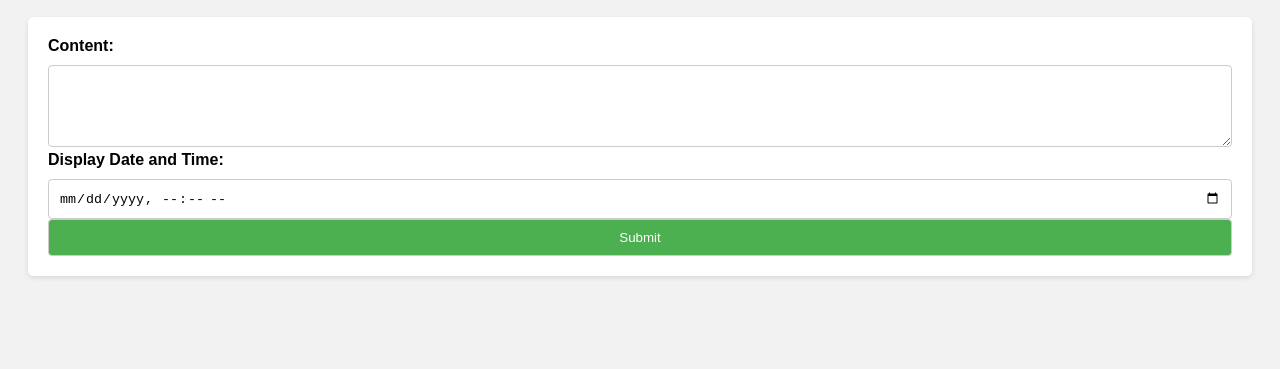
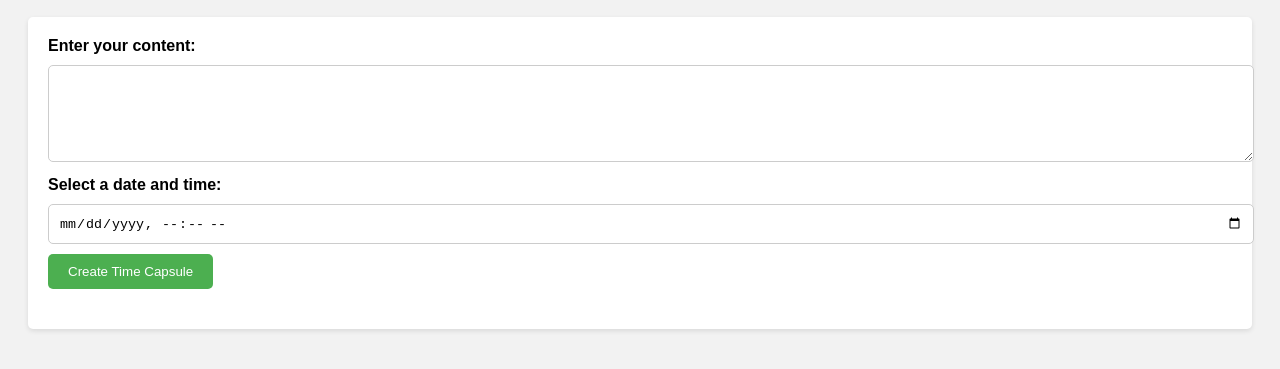
Before and after one commit to Amogh-Rao/TimeCapsule, a plain HTML site: page index.html in a window 1280 px wide. Shown: the part 89-458 px from the top of the page. Drawn offline with nearby package versions, Linux system fonts and the light colour scheme.

Commit message:
Update index.html

```diff
--- a/index.html
+++ b/index.html
@@ -15,11 +15,12 @@
             margin-bottom: 20px;
         }
 
-        form {
+        #timeCapsuleForm {
             background-color: #fff;
             padding: 20px;
             border-radius: 5px;
             box-shadow: 0 2px 5px rgba(0, 0, 0, 0.1);
+            margin-bottom: 20px;
         }
 
         label {
@@ -28,79 +29,75 @@
             font-weight: bold;
         }
 
-        textarea, input[type="datetime-local"], input[type="submit"] {
+        textarea {
             width: 100%;
             padding: 10px;
-            border-radius: 4px;
+            border-radius: 5px;
             border: 1px solid #ccc;
-            box-sizing: border-box;
+            resize: vertical;
+            margin-bottom: 10px;
         }
 
-        input[type="submit"] {
+        input[type="datetime-local"] {
+            width: 100%;
+            padding: 10px;
+            border-radius: 5px;
+            border: 1px solid #ccc;
+            margin-bottom: 10px;
+        }
+
+        button {
             background-color: #4CAF50;
-            color: white;
+            color: #fff;
+            padding: 10px 20px;
+            border: none;
+            border-radius: 5px;
             cursor: pointer;
+        }
+
+        button:hover {
+            background-color: #45a049;
         }
 
         #timeCapsuleLink {
             text-align: center;
             margin-top: 20px;
         }
-
-        #successMessage {
-            margin-top: 20px;
-            padding: 10px;
-            background-color: #D4EDDA;
-            color: #155724;
-            border-radius: 5px;
-            box-shadow: 0 2px 5px rgba(0, 0, 0, 0.1);
-            display: none;
-        }
     </style>
 </head>
 <body>
     <h1>Time Capsule</h1>
-    <form id="timeCapsuleForm">
-        <label for="content">Content:</label>
-        <textarea id="content" name="content" rows="4" cols="50"></textarea>
-        <br>
-        <label for="dateTime">Display Date and Time:</label>
-        <input type="datetime-local" id="dateTime" name="dateTime">
-        <br>
-        <input type="submit" value="Submit">
-    </form>
-    <div id="successMessage">Time capsule submitted successfully!</div>
-    <div id="timeCapsuleLink"></div>
+    <div id="timeCapsuleForm">
+        <label for="content">Enter your content:</label>
+        <textarea id="content" rows="5"></textarea>
+        <label for="dateTime">Select a date and time:</label>
+        <input type="datetime-local" id="dateTime">
+        <button onclick="createTimeCapsule()">Create Time Capsule</button>
+        <div id="timeCapsuleLink"></div>
+    </div>
 
+    <script src="https://cdnjs.cloudflare.com/ajax/libs/moment.js/2.29.1/moment.min.js"></script>
     <script>
-        document.getElementById("timeCapsuleForm").addEventListener("submit", function(event) {
-            event.preventDefault(); // Prevent the default form submission
-
-            // Get the content and date values
+        function createTimeCapsule() {
             var content = document.getElementById("content").value;
             var dateTime = document.getElementById("dateTime").value;
-
-            // Store the content and date in local storage
             var timeCapsuleData = {
                 content: content,
                 dateTime: dateTime
             };
-            localStorage.setItem("timeCapsuleData", JSON.stringify(timeCapsuleData));
 
-            // Show success message
-            document.getElementById("successMessage").style.display = "block";
+            var timeCapsuleId = generateUniqueId();
+            localStorage.setItem(timeCapsuleId, JSON.stringify(timeCapsuleData));
 
-            // Clear form inputs
-            document.getElementById("content").value = "";
-            document.getElementById("dateTime").value = "";
+            var currentUrl = window.location.origin + window.location.pathname;
+            var timeCapsuleLink = currentUrl + "content.html?id=" + timeCapsuleId;
+            document.getElementById("timeCapsuleLink").innerHTML = "Time Capsule Link: <a href='" + timeCapsuleLink + "'>" + timeCapsuleLink + "</a>";
+        }
 
-            // Generate link to content page
-            var linkElement = document.createElement("a");
-            linkElement.href = "content.html";
-            linkElement.textContent = "Your Time Capsule";
-            document.getElementById("timeCapsuleLink").innerHTML = "";
-            document.getElementById("timeCapsuleLink").appendChild(linkElement);
-        });
+        // Generate a random and unique ID
+        function generateUniqueId() {
+            return Math.random().toString(36).substr(2, 9);
+        }
     </script>
 </body>
 </html>
```
